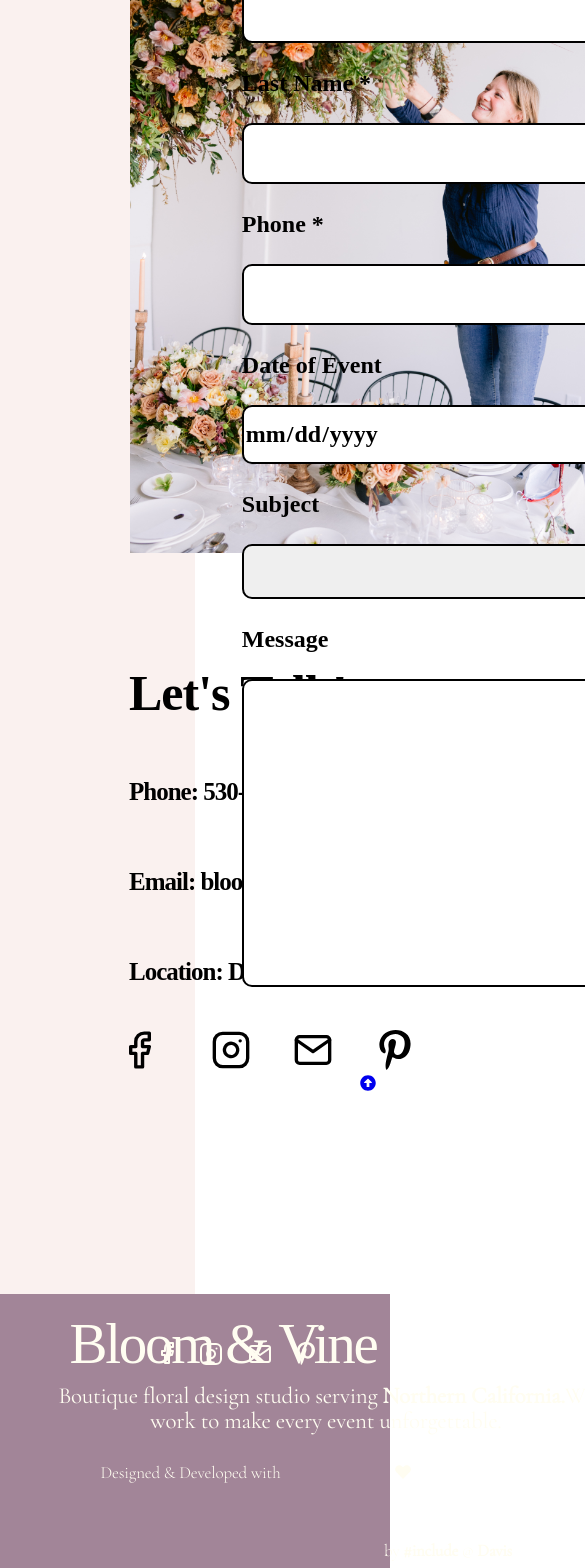
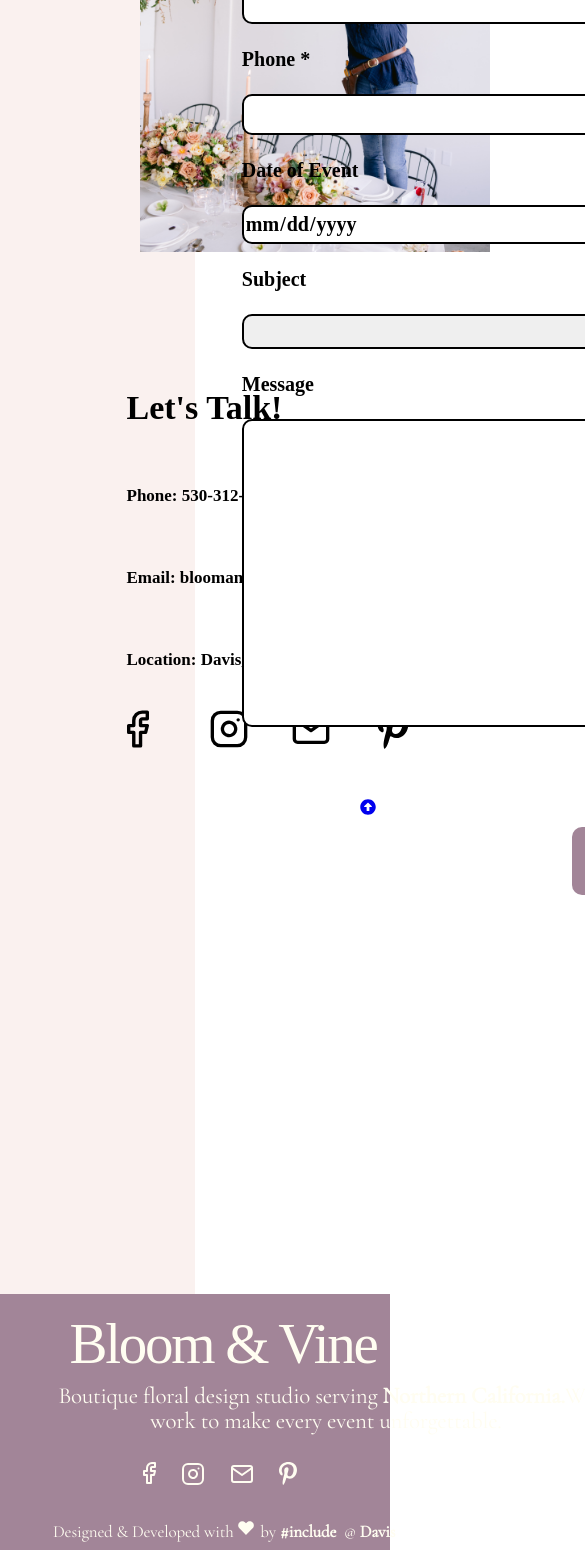
Before and after one commit to include-davis/bloom-and-vine, a React (Create React App) app in the folder bloom-and-vine/: page /Contact in a window 390 px wide. Shown: the part 360-1928 px from the top of the page, 585 px wide, since content can reach past the window. Built offline with nearby package versions, Linux system fonts and the light colour scheme; a web font is replaced by a local one.

Commit message:
footer responsiveness, contact page resizing
footer is fully responsive for a webpage, navbar is responsive but isn't fixed to work for mobile designs (yet). The contact page was also resized to prevent it from looking zoomed in

```diff
--- a/bloom-and-vine/src/Components/Footer.css
+++ b/bloom-and-vine/src/Components/Footer.css
@@ -148,66 +148,36 @@
   transform: translateY(-5px);
 }
 
-.des1 {
+.des1, .des1 b {
   position: relative;
   float: right;
-  width: 200px;
-  height: 22px;
+  width: 16em;
+  height: fit-content;
 
   font-family: 'Cormorant Garamond';
   font-style: lighter;
-  font-weight: 200;
   font-size: 17px;
   line-height: 22px;
-  display: flex;
+  /* display: flex; */
   align-items: center;
   letter-spacing: -0.01em;
-  right: 215px;
-  bottom: 20px;
+  right: 7.6em;
+  /* bottom: 20px; */
 
   color: #FFFDF1;
-  /* Inside auto layout */
-
-  flex: none;
-  order: 0;
-  flex-grow: 0;
+  display:flexbox;
   transition: 0.4s;
-
-}
-
-.des2 {
-  position: relative;
-  float: right;
-  width: 200px;
-  height: 22px;
-
-  font-family: 'Cormorant Garamond';
-  font-style: lighter;
-  font-weight: 200;
-  font-size: 17px;
-  line-height: 22px;
-  display: flex;
-  letter-spacing: -0.02em;
-  left: 3px;
-  color: #FFFDF1;
-
-  transition: 0.4s;
-
-}
-
-.heart {
-  position: relative;
-  float: right;
-  right: 15px;
-  bottom: 3px;
-  transition: 0.4s;
-
+  word-wrap: break-word;
 }
 
 .Socials {
   position: relative;
   left: 70px;
   bottom: 100px;
+}
+
+.heart {
+  margin-right: 5px;
 }
 
 @media(max-width: 1750px) {
@@ -251,29 +221,37 @@
   }
   .Footer ul {
     display: none;
+
   }
+  .Footer .Socials {
+    top: 10px;
+    margin-left: auto;
+    margin-right: auto;
+    padding-top: 10px;
+    float: none;
+    width: fit-content;
+    /* bottom: 0; */
+    position: relative;
+    /* left: */
+
+  }
+  .Footer ul {
+    display: none;
+  }
+
   .des1 {
     width: fit-content;
     margin-left: auto;
     margin-right: auto;
+    right: 13.1em;
     float: none;
-    top: 80px;
-    align-items: center;
-  }
-  .des2 {
-    width: fit-content;
-    margin-left: auto;
-    margin-right: auto;
-    float: none;
-    top: 80px;
-    align-items: center;
+    /* top: 110px; */
+    white-space: pre;
   }
   .heart {
     left: 37vw;
-    /* justify-content: center; */
     float: none;
     top: 42px;
-
   }
 
 }
--- a/bloom-and-vine/src/Components/Footer.js
+++ b/bloom-and-vine/src/Components/Footer.js
@@ -81,8 +81,8 @@ function Footer() {
               </svg>
             </div>
           </a>
-          <p className='des1'>Designed & Developed with</p>
-          <svg className='heart' width="18" height="18" viewBox="0 0 18 18" fill="none" xmlns="http://www.w3.org/2000/svg">
+
+          <p className='des1'>  Designed & Developed with <svg className='heart' width="18" height="18" viewBox="0 0 18 18" fill="none" xmlns="http://www.w3.org/2000/svg">
             <path d="M15.6301 3.4575C15.247 3.07425 14.7922 2.77023 14.2916 2.56281C13.791 2.35539 13.2545
             2.24863 12.7126 2.24863C12.1707 2.24863 11.6342 2.35539 11.1336 2.56281C10.633 2.77023
             10.1782 3.07425 9.79509 3.4575L9.00009 4.2525L8.20509 3.4575C7.43132 2.68373 6.38186 2.24903
@@ -92,9 +92,12 @@ function Footer() {
             16.839 6.375C16.839 5.83313 16.7322 5.29658 16.5248 4.79598C16.3174 4.29539 16.0133 3.84057 15.6301
             3.4575Z" fill="#FFFDF1"/>
           </svg>
-          <pre>
-          <p className='des2'>by<b> #include</b> @ <b>Davis</b> </p>
-          </pre>
+
+           by <strong>#include </strong> @ <strong>Davis </strong>
+
+          </p>
+
+
         </div>
 
       </div>
--- a/bloom-and-vine/src/Components/Navbar.css
+++ b/bloom-and-vine/src/Components/Navbar.css
@@ -81,3 +81,9 @@
   text-decoration-color: white;
   transform: translateY(-2px);
 }
+
+@media (max-width: 1200px) {
+  .Navbar ul {
+    display: none;
+  }
+}
--- a/bloom-and-vine/src/Pages/Contact.css
+++ b/bloom-and-vine/src/Pages/Contact.css
@@ -40,31 +40,34 @@
   width: 100%;
   text-align: left;
   left: 12vw;
-  float: right;
-  line-height: 80px;
+  height: fit-content;
+  line-height: 70px;
 
   font-weight: 700;
-  font-size: 24px;
-  padding-top: 150px;
+  font-size: 20px;
+  padding-top: 50px;
+  margin-left: auto;
+  margin-right: auto;
 }
 
 input[type=text], select, textarea {
   font-family: 'Italiana';
   display: block;
-  width: 622px;
-  max-width: 622px;
-  height: 55px;
+  width: 522px;
+
+  height: 35px;
   border: 2px solid #000000;
   border-radius: 10px;
-  font-size: 24px;
+  font-size: 16px;
   font-weight: bold;
 }
 
 input[type=date] {
   font-family: 'Italiana';
   display: block;
-  width: 622px;
-  height: 55px;
+  width: 522px;
+  height: 35px;
+
   border: 2px solid #000000;
   border-radius: 10px;
   font-size: 24px;
@@ -77,25 +80,25 @@ input[type=date] {
 }
 
 textarea {
-  width: 622px;
+  width: 522px;
   height: 300px;
 }
 
 /* Style the submit button with a specific background color etc */
 input[type=submit] {
   position: relative;
-  width: 255.2px;
-  height: 88.12px;
+  width: 205.2px;
+  height: 68.12px;
   background: #A28598;
   border: none;
   border-radius: 10px;
   font-family: 'Italiana';
   font-style: normal;
   font-weight: 700;
-  font-size: 32px;
+  font-size: 30px;
   line-height: 42px;
   top: 100px;
-  left: 375px;
+  left: 330px;
   transition: 0.4s;
 }
 
@@ -105,6 +108,12 @@ input[type=submit]:hover {
   text-decoration-color: lightgrey;
   color: white;
   /* transform: translateY(-4px); */
+}
+
+#email {
+  width: 522px;
+  height: 35px;
+  font-size: 20px;
 }
 
 /* Add a background color and some padding around the form */
@@ -118,28 +127,28 @@ input[type=submit]:hover {
 
 .contact-image {
 
-  width: 534px;
+  width: 350px;
   position: relative;
-  top: 50px;
-  left: 65px;
+  top: 20px;
+  margin-left: auto;
+  margin-right: auto;
+  left: 70px;
 }
 
 .lets-talk {
+  width: auto;
+  margin-right: 11em;
+  margin-left: 4.5em;
+  position: relative;
+  margin-top: 600px;
+  right: 300px;
+  height: fit-content;
 
-  position: relative;
-  top: 875px;
-  right: 405px;
-  /* font-style: normal; */
   font-weight: 800;
-  font-size: 25px;
+  font-size: 17px;
   text-align: left;
+
   line-height: 65px;
-  white-space: nowrap;
-  /* or 144% */
-  height: auto;
-  max-height: 400px;
-
-  letter-spacing: -0.04em;
 
   color: #000000;
 }
@@ -193,6 +202,4 @@ body {
   height: 0;
   width: 0;
   right: 30px;
-  /* left: 0; */
-  /* height: 100%; */
 }
```
